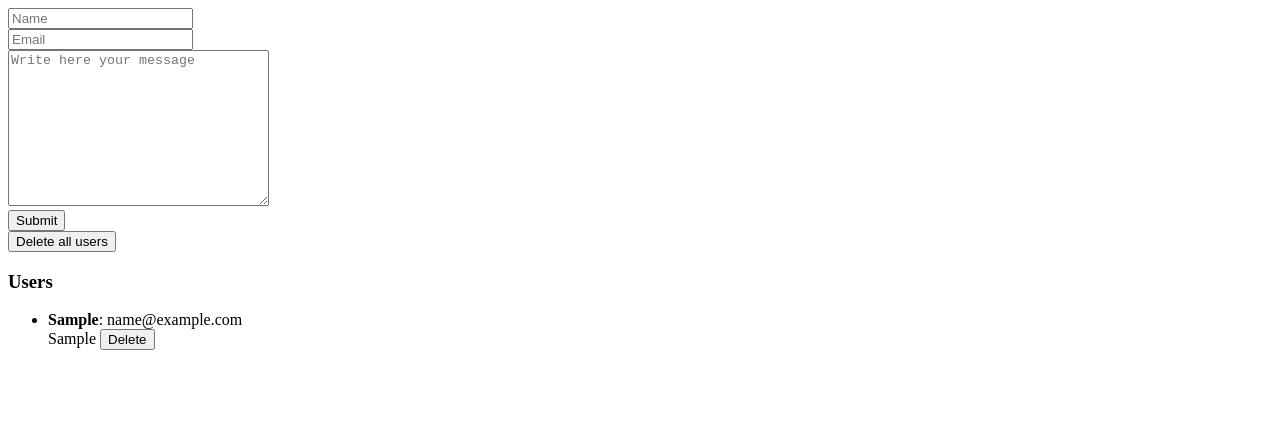
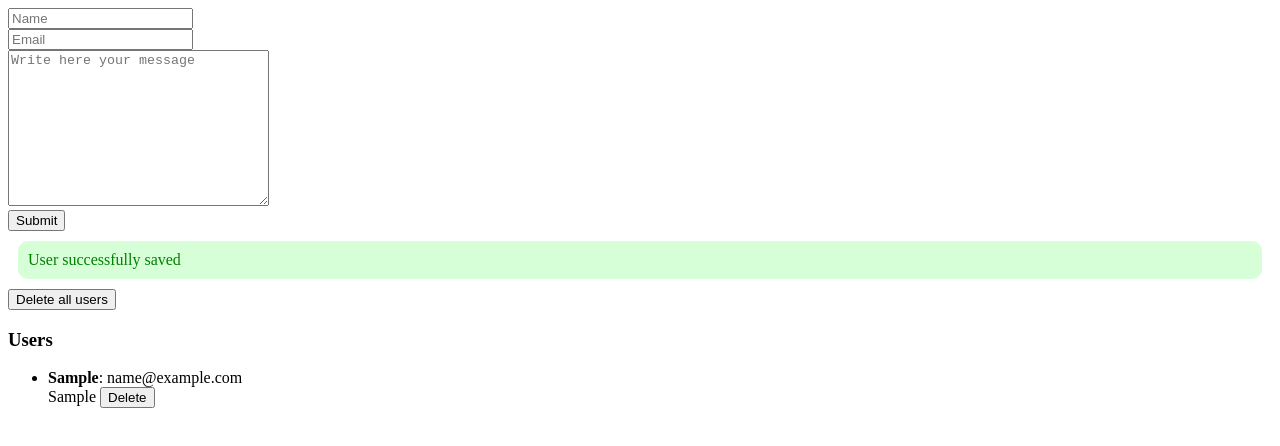
Before and after one commit to xavi-mat/boot104-webstorage, a plain HTML site: page index.html in a window 1280 px wide. Both pictures are taken after typing "Sample", "name@example.com", "Sample" into the empty fields and a click on the input "Submit". Drawn offline with Linux system fonts and the light colour scheme.

Commit message:
Info functions

```diff
--- a/index.html
+++ b/index.html
@@ -8,9 +8,18 @@
   <title>Web Storage</title>
 
   <style>
+    .info {
+      margin: 10px;
+      padding: 10px;
+      border-radius: 10px;
+    }
     .error {
       color: darkred;
       background-color: rgb(255, 234, 238);
+    }
+    .success {
+      color: green;
+      background-color: rgb(215, 255, 215);
     }
   </style>
 </head>
@@ -24,7 +33,7 @@
     <input type="submit" value="Submit" id="saveData">
   </form>
 
-  <div id="error-box"></div>
+  <div id="info-box"></div>
 
   <div id="buttons-box">
     <button onclick="deleteAllUsers()">Delete all users</button>
--- a/webstorage.js
+++ b/webstorage.js
@@ -13,7 +13,7 @@ if (!localStorage.users) {
 // Constants ///////////////////////////////////////////////////////////////////
 const submitBtn = document.querySelector('#saveData');
 const usersContainer = document.querySelector('#users-container');
-const errorBox = document.querySelector('#error-box');
+const infoBox = document.querySelector('#info-box');
 const nameInput = document.querySelector('#name');
 const emailInput = document.querySelector('#email');
 const messageInput = document.querySelector('#message');
@@ -24,14 +24,19 @@ let inn = '';
 // Functions ///////////////////////////////////////////////////////////////////
 const getUsers = () => JSON.parse(localStorage.users);
 const saveUsers = (users) => localStorage.users = JSON.stringify(users);
+const reportInfo = (msg, kind) => {
+    infoBox.innerHTML = `<div class="info ${kind}">${msg}</div>`;
+};
+const reportSuccess = (msg) => { reportInfo(msg, 'success'); };
+const reportError = (msg) => { reportInfo(msg, 'error'); };
 
 const saveFormData = (e) => {
 
     e.preventDefault();
+    infoBox.innerHTML = '';
 
     // Check validity
     let errors = '';
-    errorBox.innerHTML = '';
     errors += nameInput.checkValidity() ? '' : '<li>Need a name.</li>'
     errors += emailInput.checkValidity() ? '' : '<li>Need a valid email.</li>'
     errors += messageInput.checkValidity() ? '' : '<li>Need a message.</li>'
@@ -52,9 +57,11 @@ const saveFormData = (e) => {
         // Put users
         showUsersList();
 
+        // Success info
+        reportSuccess('User successfully saved');
+
     } else {  // Invalid input
-        errors = `<ul class="error">${errors}</ul>`;
-        errorBox.innerHTML = errors;
+        reportError(`<ul>${errors}</ul>`);
     }
 };
 
@@ -78,6 +85,7 @@ const showUsersList = () => {
 const deleteAllUsers = () => {
     localStorage.users = '{}';
     showUsersList();
+    reportSuccess('All users deleted.')
 };
 
 const deleteUser = (userKey) => {
@@ -85,6 +93,7 @@ const deleteUser = (userKey) => {
     delete users[userKey];
     saveUsers(users);
     showUsersList();
+    reportSuccess(`User ${userKey} deleted.`);
 };
 
 
```
